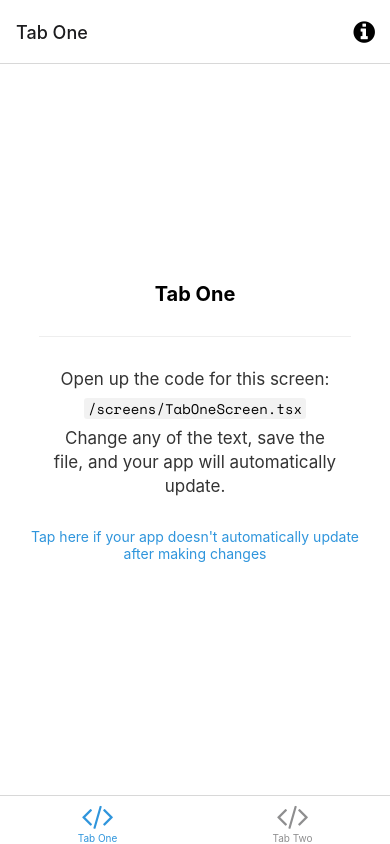
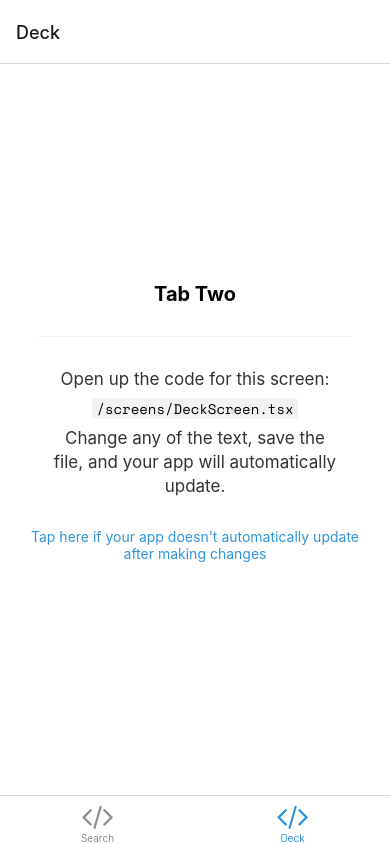
Before and after one commit to genadi53/mtg-companion, a React Native app: screen /Deck in a window 390 px wide. Built offline with nearby package versions, Linux system fonts and the light colour scheme; what expo-linking would draw is missing.

Commit message:
initial setup

```diff
--- a/navigation/LinkingConfiguration.ts
+++ b/navigation/LinkingConfiguration.ts
@@ -4,31 +4,34 @@
  * https://reactnavigation.org/docs/configuring-links
  */
 
-import { LinkingOptions } from '@react-navigation/native';
-import * as Linking from 'expo-linking';
+import { LinkingOptions } from "@react-navigation/native";
+import * as Linking from "expo-linking";
 
-import { RootStackParamList } from '../types';
+import { RootStackParamList } from "../types";
 
 const linking: LinkingOptions<RootStackParamList> = {
-  prefixes: [Linking.makeUrl('/')],
+  prefixes: [Linking.makeUrl("/")],
   config: {
     screens: {
       Root: {
         screens: {
-          TabOne: {
+          Search: {
             screens: {
-              TabOneScreen: 'one',
+              SearchScreen: "search",
             },
           },
-          TabTwo: {
+          Deck: {
             screens: {
-              TabTwoScreen: 'two',
+              DeckScreen: "deck",
             },
           },
         },
       },
-      Modal: 'modal',
-      NotFound: '*',
+      CardInfo: {
+        path: "card/:id",
+        parse: { id: (id: string) => `${id}` },
+      },
+      NotFound: "*",
     },
   },
 };
--- a/navigation/index.tsx
+++ b/navigation/index.tsx
@@ -3,27 +3,40 @@
  * https://reactnavigation.org/docs/getting-started
  *
  */
-import { FontAwesome } from '@expo/vector-icons';
-import { createBottomTabNavigator } from '@react-navigation/bottom-tabs';
-import { NavigationContainer, DefaultTheme, DarkTheme } from '@react-navigation/native';
-import { createNativeStackNavigator } from '@react-navigation/native-stack';
-import * as React from 'react';
-import { ColorSchemeName, Pressable } from 'react-native';
+import { FontAwesome } from "@expo/vector-icons";
+import { createBottomTabNavigator } from "@react-navigation/bottom-tabs";
+import {
+  NavigationContainer,
+  DefaultTheme,
+  DarkTheme,
+} from "@react-navigation/native";
+import { createNativeStackNavigator } from "@react-navigation/native-stack";
+import * as React from "react";
+import { ColorSchemeName, Pressable } from "react-native";
 
-import Colors from '../constants/Colors';
-import useColorScheme from '../hooks/useColorScheme';
-import ModalScreen from '../screens/ModalScreen';
-import NotFoundScreen from '../screens/NotFoundScreen';
-import TabOneScreen from '../screens/TabOneScreen';
-import TabTwoScreen from '../screens/TabTwoScreen';
-import { RootStackParamList, RootTabParamList, RootTabScreenProps } from '../types';
-import LinkingConfiguration from './LinkingConfiguration';
+import Colors from "../constants/Colors";
+import useColorScheme from "../hooks/useColorScheme";
+import CardInfoScreen from "../screens/CardInfoScreen";
+import NotFoundScreen from "../screens/NotFoundScreen";
+import SearchScreen from "../screens/SearchScreen";
+import DeckScreen from "../screens/DeckScreen";
+import {
+  RootStackParamList,
+  RootTabParamList,
+  RootTabScreenProps,
+} from "../types";
+import LinkingConfiguration from "./LinkingConfiguration";
 
-export default function Navigation({ colorScheme }: { colorScheme: ColorSchemeName }) {
+export default function Navigation({
+  colorScheme,
+}: {
+  colorScheme: ColorSchemeName;
+}) {
   return (
     <NavigationContainer
       linking={LinkingConfiguration}
-      theme={colorScheme === 'dark' ? DarkTheme : DefaultTheme}>
+      theme={colorScheme === "dark" ? DarkTheme : DefaultTheme}
+    >
       <RootNavigator />
     </NavigationContainer>
   );
@@ -35,17 +48,25 @@ export default function Navigation({ colorScheme }: { colorScheme: ColorSchemeNa
  */
 const Stack = createNativeStackNavigator<RootStackParamList>();
 
-function RootNavigator() {
+const RootNavigator = () => {
   return (
     <Stack.Navigator>
-      <Stack.Screen name="Root" component={BottomTabNavigator} options={{ headerShown: false }} />
-      <Stack.Screen name="NotFound" component={NotFoundScreen} options={{ title: 'Oops!' }} />
-      <Stack.Group screenOptions={{ presentation: 'modal' }}>
-        <Stack.Screen name="Modal" component={ModalScreen} />
+      <Stack.Screen
+        name="Root"
+        component={BottomTabNavigator}
+        options={{ headerShown: false }}
+      />
+      <Stack.Screen
+        name="NotFound"
+        component={NotFoundScreen}
+        options={{ title: "Oops!" }}
+      />
+      <Stack.Group screenOptions={{ presentation: "modal" }}>
+        <Stack.Screen name="CardInfo" component={CardInfoScreen} />
       </Stack.Group>
     </Stack.Navigator>
   );
-}
+};
 
 /**
  * A bottom tab navigator displays tab buttons on the bottom of the display to switch screens.
@@ -58,22 +79,24 @@ function BottomTabNavigator() {
 
   return (
     <BottomTab.Navigator
-      initialRouteName="TabOne"
+      initialRouteName="Search"
       screenOptions={{
         tabBarActiveTintColor: Colors[colorScheme].tint,
-      }}>
+      }}
+    >
       <BottomTab.Screen
-        name="TabOne"
-        component={TabOneScreen}
-        options={({ navigation }: RootTabScreenProps<'TabOne'>) => ({
-          title: 'Tab One',
+        name="Search"
+        component={SearchScreen}
+        options={({ navigation }: RootTabScreenProps<"Search">) => ({
+          title: "Search",
           tabBarIcon: ({ color }) => <TabBarIcon name="code" color={color} />,
           headerRight: () => (
             <Pressable
-              onPress={() => navigation.navigate('Modal')}
+              onPress={() => navigation.navigate("CardInfo")}
               style={({ pressed }) => ({
                 opacity: pressed ? 0.5 : 1,
-              })}>
+              })}
+            >
               <FontAwesome
                 name="info-circle"
                 size={25}
@@ -85,10 +108,10 @@ function BottomTabNavigator() {
         })}
       />
       <BottomTab.Screen
-        name="TabTwo"
-        component={TabTwoScreen}
+        name="Deck"
+        component={DeckScreen}
         options={{
-          title: 'Tab Two',
+          title: "Deck",
           tabBarIcon: ({ color }) => <TabBarIcon name="code" color={color} />,
         }}
       />
@@ -100,7 +123,7 @@ function BottomTabNavigator() {
  * You can explore the built-in icon families and icons on the web at https://icons.expo.fyi/
  */
 function TabBarIcon(props: {
-  name: React.ComponentProps<typeof FontAwesome>['name'];
+  name: React.ComponentProps<typeof FontAwesome>["name"];
   color: string;
 }) {
   return <FontAwesome size={30} style={{ marginBottom: -3 }} {...props} />;
--- /dev/null
+++ b/screens/CardInfoScreen.tsx
@@ -0,0 +1,39 @@
+import { StatusBar } from "expo-status-bar";
+import { Platform, StyleSheet } from "react-native";
+
+import EditScreenInfo from "../components/EditScreenInfo";
+import { Text, View } from "../components/Themed";
+
+export default function CardInfoScreen() {
+  return (
+    <View style={styles.container}>
+      <Text style={styles.title}>Modal</Text>
+      <View
+        style={styles.separator}
+        lightColor="#eee"
+        darkColor="rgba(255,255,255,0.1)"
+      />
+      <EditScreenInfo path="/screens/CardInfoScreen.tsx" />
+
+      {/* Use a light status bar on iOS to account for the black space above the modal */}
+      <StatusBar style={Platform.OS === "ios" ? "light" : "auto"} />
+    </View>
+  );
+}
+
+const styles = StyleSheet.create({
+  container: {
+    flex: 1,
+    alignItems: "center",
+    justifyContent: "center",
+  },
+  title: {
+    fontSize: 20,
+    fontWeight: "bold",
+  },
+  separator: {
+    marginVertical: 30,
+    height: 1,
+    width: "80%",
+  },
+});
--- /dev/null
+++ b/screens/DeckScreen.tsx
@@ -0,0 +1,35 @@
+import { StyleSheet } from "react-native";
+
+import EditScreenInfo from "../components/EditScreenInfo";
+import { Text, View } from "../components/Themed";
+
+export default function DeckScreen() {
+  return (
+    <View style={styles.container}>
+      <Text style={styles.title}>Tab Two</Text>
+      <View
+        style={styles.separator}
+        lightColor="#eee"
+        darkColor="rgba(255,255,255,0.1)"
+      />
+      <EditScreenInfo path="/screens/DeckScreen.tsx" />
+    </View>
+  );
+}
+
+const styles = StyleSheet.create({
+  container: {
+    flex: 1,
+    alignItems: "center",
+    justifyContent: "center",
+  },
+  title: {
+    fontSize: 20,
+    fontWeight: "bold",
+  },
+  separator: {
+    marginVertical: 30,
+    height: 1,
+    width: "80%",
+  },
+});
--- a/screens/ModalScreen.tsx
+++ /dev/null
@@ -1,35 +0,0 @@
-import { StatusBar } from 'expo-status-bar';
-import { Platform, StyleSheet } from 'react-native';
-
-import EditScreenInfo from '../components/EditScreenInfo';
-import { Text, View } from '../components/Themed';
-
-export default function ModalScreen() {
-  return (
-    <View style={styles.container}>
-      <Text style={styles.title}>Modal</Text>
-      <View style={styles.separator} lightColor="#eee" darkColor="rgba(255,255,255,0.1)" />
-      <EditScreenInfo path="/screens/ModalScreen.tsx" />
-
-      {/* Use a light status bar on iOS to account for the black space above the modal */}
-      <StatusBar style={Platform.OS === 'ios' ? 'light' : 'auto'} />
-    </View>
-  );
-}
-
-const styles = StyleSheet.create({
-  container: {
-    flex: 1,
-    alignItems: 'center',
-    justifyContent: 'center',
-  },
-  title: {
-    fontSize: 20,
-    fontWeight: 'bold',
-  },
-  separator: {
-    marginVertical: 30,
-    height: 1,
-    width: '80%',
-  },
-});
--- /dev/null
+++ b/screens/SearchScreen.tsx
@@ -0,0 +1,38 @@
+import { StyleSheet } from "react-native";
+
+import EditScreenInfo from "../components/EditScreenInfo";
+import { Text, View } from "../components/Themed";
+import { RootTabScreenProps } from "../types";
+
+export default function SearchScreen({
+  navigation,
+}: RootTabScreenProps<"Search">) {
+  return (
+    <View style={styles.container}>
+      <Text style={styles.title}>Tab One</Text>
+      <View
+        style={styles.separator}
+        lightColor="#eee"
+        darkColor="rgba(255,255,255,0.1)"
+      />
+      <EditScreenInfo path="/screens/SearchScreen.tsx" />
+    </View>
+  );
+}
+
+const styles = StyleSheet.create({
+  container: {
+    flex: 1,
+    alignItems: "center",
+    justifyContent: "center",
+  },
+  title: {
+    fontSize: 20,
+    fontWeight: "bold",
+  },
+  separator: {
+    marginVertical: 30,
+    height: 1,
+    width: "80%",
+  },
+});
--- a/screens/TabOneScreen.tsx
+++ /dev/null
@@ -1,32 +0,0 @@
-import { StyleSheet } from 'react-native';
-
-import EditScreenInfo from '../components/EditScreenInfo';
-import { Text, View } from '../components/Themed';
-import { RootTabScreenProps } from '../types';
-
-export default function TabOneScreen({ navigation }: RootTabScreenProps<'TabOne'>) {
-  return (
-    <View style={styles.container}>
-      <Text style={styles.title}>Tab One</Text>
-      <View style={styles.separator} lightColor="#eee" darkColor="rgba(255,255,255,0.1)" />
-      <EditScreenInfo path="/screens/TabOneScreen.tsx" />
-    </View>
-  );
-}
-
-const styles = StyleSheet.create({
-  container: {
-    flex: 1,
-    alignItems: 'center',
-    justifyContent: 'center',
-  },
-  title: {
-    fontSize: 20,
-    fontWeight: 'bold',
-  },
-  separator: {
-    marginVertical: 30,
-    height: 1,
-    width: '80%',
-  },
-});
--- a/screens/TabTwoScreen.tsx
+++ /dev/null
@@ -1,31 +0,0 @@
-import { StyleSheet } from 'react-native';
-
-import EditScreenInfo from '../components/EditScreenInfo';
-import { Text, View } from '../components/Themed';
-
-export default function TabTwoScreen() {
-  return (
-    <View style={styles.container}>
-      <Text style={styles.title}>Tab Two</Text>
-      <View style={styles.separator} lightColor="#eee" darkColor="rgba(255,255,255,0.1)" />
-      <EditScreenInfo path="/screens/TabTwoScreen.tsx" />
-    </View>
-  );
-}
-
-const styles = StyleSheet.create({
-  container: {
-    flex: 1,
-    alignItems: 'center',
-    justifyContent: 'center',
-  },
-  title: {
-    fontSize: 20,
-    fontWeight: 'bold',
-  },
-  separator: {
-    marginVertical: 30,
-    height: 1,
-    width: '80%',
-  },
-});
```
Also changed, not shown: package.json (+9 -0 lines), types.tsx (+16 -14 lines), 1 other file (tests, documents, lock files or other folders).
